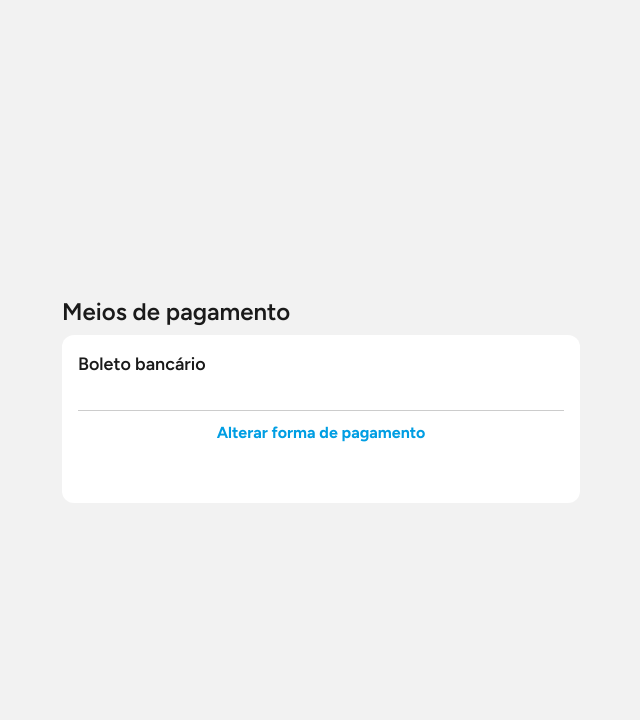
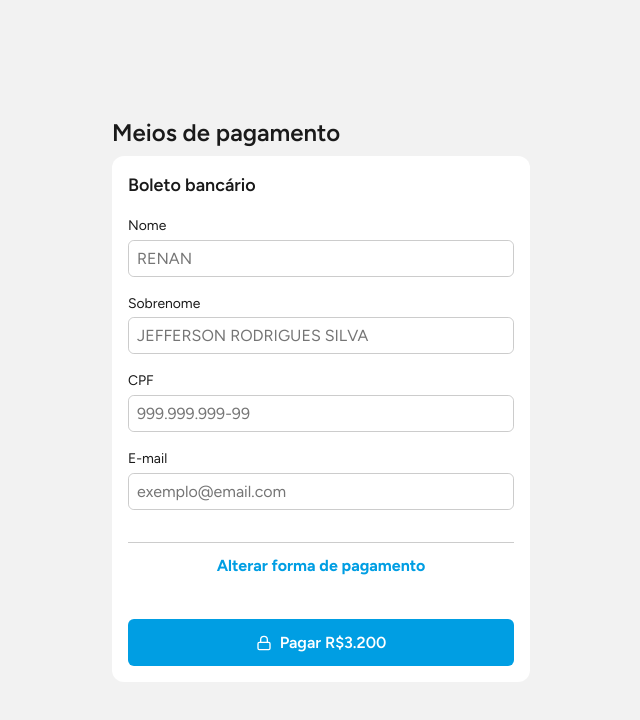
Before and after one commit to renanjefferson/frontend_mercado_pago_challenge, a React (Vite) app: page / in a window 1280 px wide. Both pictures are taken after a click on the button "Boleto Bancário". Shown: the top 720 px of the page, without its empty margins (319-959 px from the left). Built offline with nearby package versions, Linux system fonts and the light colour scheme.

Commit message:
feat: Designing the Bar Code form

```diff
--- a/src/components/BarCodeForm/index.tsx
+++ b/src/components/BarCodeForm/index.tsx
@@ -1,20 +1,113 @@
+import { FiLock } from 'react-icons/fi';
+import { SubmitHandler, useForm } from 'react-hook-form';
+import { yupResolver } from '@hookform/resolvers/yup';
+import * as yup from 'yup';
 import Button from '../Button';
+import Input from '../Input';
+import { IBarCodeForm } from '../../types/Forms';
 import * as S from './styles';
-
-interface BarCodeFormProps {
+interface IBarCodeFormProps {
   paymentType: (type: string) => void;
 }
 
-const BarCodeForm: React.FC<BarCodeFormProps> = ({ paymentType }) => {
+const schema = yup.object().shape({
+  firstName: yup.string().required('Nome é obrigatório'),
+  lastName: yup.string().required('Sobrenome é obrigatório'),
+  identificationNumber: yup.string().required('Dado obrigatório'),
+  email: yup.string().required('E-mail é obrigatório'),
+});
+
+const BarCodeForm: React.FC<IBarCodeFormProps> = ({ paymentType }) => {
+  const {
+    register,
+    handleSubmit,
+    formState: { errors },
+  } = useForm<IBarCodeForm>({
+    resolver: yupResolver(schema),
+  });
+
+  const onSubmit: SubmitHandler<IBarCodeForm> = async (data) => {
+    // TODO - Type Request
+    // {
+    //   transaction_amount: 3200,
+    //   description: 'Apple Watch Series 8 GPS',
+    //   payment_method_id: 'bolbradesco',
+    //   payer: {
+    //     email: data.email,
+    //     first_name: data.firstName,
+    //     last_name: data.lastName,
+    //     identification: {
+    //       type: 'CPF',
+    //       number: data.identificationNumber,
+    //     },
+    //   }
+    // }
+    try {
+      console.log(data);
+    } catch (error) {
+      console.log(error);
+    }
+  };
+
   return (
     <S.Container>
-      <S.Title>Boleto bancário</S.Title>
-
-      <S.ChangePaymentMethod>
-        <Button isFullWidth onClick={() => paymentType('payment-method')}>
-          <span>Alterar forma de pagamento</span>
+      <S.Form onSubmit={handleSubmit(onSubmit)}>
+        <S.Title>Boleto bancário</S.Title>
+        <S.Wide>
+          <S.Label htmlFor="firstName">Nome</S.Label>
+          <Input
+            id="firstName"
+            placeholder="RENAN"
+            autoComplete="off"
+            isFullWidth
+            {...register('firstName')}
+            error={errors.firstName}
+          />
+        </S.Wide>
+        <S.Wide>
+          <S.Label htmlFor="lastName">Sobrenome</S.Label>
+          <Input
+            id="lastName"
+            placeholder="JEFFERSON RODRIGUES SILVA"
+            autoComplete="off"
+            isFullWidth
+            {...register('lastName')}
+            error={errors.lastName}
+          />
+        </S.Wide>
+        <S.Wide>
+          <S.Label htmlFor="identificationNumber">CPF</S.Label>
+          <Input
+            type={'tel'}
+            id="identificationNumber"
+            placeholder="999.999.999-99"
+            isFullWidth
+            {...register('identificationNumber')}
+            error={errors.identificationNumber}
+            mask={'identificationNumber'}
+          />
+        </S.Wide>
+        <S.Wide>
+          <S.Label htmlFor="email">E-mail</S.Label>
+          <Input
+            type={'email'}
+            id="email"
+            isFullWidth
+            placeholder="exemplo@email.com"
+            {...register('email')}
+            error={errors.email}
+          />
+        </S.Wide>
+        <S.ChangePaymentMethod>
+          <Button isFullWidth onClick={() => paymentType('payment-method')}>
+            <span>Alterar forma de pagamento</span>
+          </Button>
+        </S.ChangePaymentMethod>
+        <Button isFullWidth type="submit">
+          <FiLock />
+          <span>Pagar R$3.200</span>
         </Button>
-      </S.ChangePaymentMethod>
+      </S.Form>
     </S.Container>
   );
 };
--- a/src/components/BarCodeForm/styles.ts
+++ b/src/components/BarCodeForm/styles.ts
@@ -1,4 +1,5 @@
 import styled from 'styled-components';
+import { shade } from 'polished';
 
 export const Container = styled.div`
   background-color: var(--color-greys-100);
@@ -10,9 +11,40 @@ export const Container = styled.div`
 export const Title = styled.h2`
   font-size: 1.12rem;
   font-weight: var(--font-weight-semibold);
-  margin: 0;
+  margin: 0;import { shade } from 'polished';
   margin-bottom: 1rem;
   max-width: 100%;
+  word-break: break-word;
+`;
+
+export const Form = styled.form`
+  & button[type='submit'] {
+    background-color: var(--primary-color);
+    color: var(--color-greys-100);
+    font-size: 1rem;
+    font-weight: var(--font-weight-semibold);
+    padding: 0.87rem 3rem;
+
+    &:hover {
+      background-color: ${shade(0.1, '#009EE3')};
+    }
+
+    & svg {
+      margin-right: 0.5rem;
+    }
+  }
+`;
+
+export const Wide = styled.div`
+  margin-bottom: 1rem;
+`;
+
+export const Label = styled.label`
+  display: block;
+  cursor: pointer;
+  font-size: 0.87rem;
+  font-weight: var(--font-weight-regular);
+  margin-bottom: 0.25rem;
   word-break: break-word;
 `;
 
--- a/src/components/CardForm/index.tsx
+++ b/src/components/CreditCardForm/index.tsx
@@ -3,13 +3,13 @@ import { FiLock } from 'react-icons/fi';
 import { SubmitHandler, useForm } from 'react-hook-form';
 import { yupResolver } from '@hookform/resolvers/yup';
 import * as yup from 'yup';
-import axios from 'axios';
 import Button from '../Button';
 import Input from '../Input';
-import { CreditCardForm } from '../../types/Forms';
+import { ICreditCardForm } from '../../types/Forms';
 import { PaymentSubmit } from '../../types/Payment';
 import * as S from './styles';
-interface CardFormProps {
+
+interface CreditCardFormProps {
   paymentType: (type: string) => void;
 }
 
@@ -23,7 +23,7 @@ const schema = yup.object().shape({
   cardholderEmail: yup.string().required('Dado obrigatório'),
 });
 
-const CardForm: React.FC<CardFormProps> = ({ paymentType }) => {
+const CreditCardForm: React.FC<CreditCardFormProps> = ({ paymentType }) => {
   //@ts-ignore
   const MP = new window.MercadoPago(import.meta.env.VITE_MP_TEST_PUBLIC_KEY, {
     locale: 'pt-BR',
@@ -34,16 +34,15 @@ const CardForm: React.FC<CardFormProps> = ({ paymentType }) => {
     register,
     handleSubmit,
     formState: { errors },
-  } = useForm<CreditCardForm>({
+  } = useForm<ICreditCardForm>({
     resolver: yupResolver(schema),
   });
 
-  const paymentSubmit: PaymentSubmit = async (data) => {
-    const response = await axios.post('http://localhost:5000/', data);
-    return response.data;
-  };
+  // const paymentSubmit: PaymentSubmit = async (data) => {
+  //   console.log(data)
+  // };
 
-  const onSubmit: SubmitHandler<CreditCardForm> = async (data) => {
+  const onSubmit: SubmitHandler<ICreditCardForm> = async (data) => {
     try {
       await MP.createCardToken(
         {
@@ -60,32 +59,31 @@ const CardForm: React.FC<CardFormProps> = ({ paymentType }) => {
         },
         (status: number, response: any) => {
           if (status === 200 || status === 201) {
-            paymentSubmit({
-              token: response.id,
-              payment_method_id: paymentMethodId,
-              transaction_amount: 3200,
-              description: 'Apple Watch Series 8 GPS',
-              installments: 1,
-              email: data.cardholderEmail,
-            })
-              .then((data: any) => {
-                const { status } = data;
-
-                if (status === 200) {
-                  // toast.success('Compra realizada com sucesso!')
-                  console.log('Compra realizada com sucesso!');
-                } else {
-                  //toast.error('Erro interno do servidor!')
-                  console.log('Erro interno do servidor!');
-                }
-              })
-              .catch(() => {
-                //toast.error('Erro ao iniciar a compra!')
-                console.log('Erro ao inicar a compra!');
-              })
-              .finally(function () {
-                MP.clearSession();
-              });
+            // paymentSubmit({
+            //   token: response.id,
+            //   payment_method_id: paymentMethodId,
+            //   transaction_amount: 3200,
+            //   description: 'Apple Watch Series 8 GPS',
+            //   installments: 1,
+            //   email: data.cardholderEmail,
+            // })
+            //   .then((data: any) => {
+            //     const { status } = data;
+            //     if (status === 200) {
+            //       // toast.success('Compra realizada com sucesso!')
+            //       console.log('Compra realizada com sucesso!');
+            //     } else {
+            //       //toast.error('Erro interno do servidor!')
+            //       console.log('Erro interno do servidor!');
+            //     }
+            //   })
+            //   .catch(() => {
+            //     //toast.error('Erro ao iniciar a compra!')
+            //     console.log('Erro ao inicar a compra!');
+            //   })
+            //   .finally(function () {
+            //     MP.clearSession();
+            //   });
           } else if (status === 423) {
             // toast.error('Espere um momento e tente novamente.');
             console.log('Espere um momento e tente novamente.');
@@ -226,4 +224,4 @@ const CardForm: React.FC<CardFormProps> = ({ paymentType }) => {
   );
 };
 
-export default CardForm;
+export default CreditCardForm;
--- a/src/components/Input/styles.ts
+++ b/src/components/Input/styles.ts
@@ -7,7 +7,6 @@ export const Container = styled.div`
   border-radius: 0.37rem;
   display: flex;
   gap: 0.5rem;
-  padding: 0.2rem 0;
 
   & img {
     margin-right: 0.5rem;
@@ -22,10 +21,10 @@ export const Input = styled.input<InputProps>`
   padding: 0.5rem;
   width: ${({ isFullWidth }) => (isFullWidth ? '100%' : 'initial')};
 
-  &:focus {
+  /* &:focus {
     box-shadow: var(--color-greys-100) 0px 0px 0px 2px,
       var(--color-greys-700) 0px 0px 0px 4px;
-  }
+  } */
 
   ${(props) =>
     props.error &&
--- a/src/pages/Checkout/index.tsx
+++ b/src/pages/Checkout/index.tsx
@@ -1,6 +1,6 @@
 import { useState } from 'react';
 import BarCodeForm from '../../components/BarCodeForm';
-import CardForm from '../../components/CardForm';
+import CreditCardForm from '../../components/CreditCardForm';
 import Payment from '../../components/Payment';
 import * as S from './styles';
 
@@ -20,7 +20,7 @@ const Checkout: React.FC = () => {
           <Payment paymentType={selectPaymentType} />
         )}
         {paymentType === 'cardToken' && (
-          <CardForm paymentType={selectPaymentType} />
+          <CreditCardForm paymentType={selectPaymentType} />
         )}
         {paymentType === 'bolbradesco' && (
           <BarCodeForm paymentType={selectPaymentType} />
--- a/src/pages/Checkout/styles.ts
+++ b/src/pages/Checkout/styles.ts
@@ -11,7 +11,7 @@ export const Container = styled.div`
 export const Content = styled.div`
   margin: 0 auto;
   padding: 0 1rem;
-  max-width: 550px;
+  max-width: 450px;
   width: 100%;
 `;
 
```
Also changed, not shown: src/services/api.ts (added, +7 -0 lines), src/types/Forms/index.ts (+9 -2 lines), src/components/CreditCardForm/styles.ts (renamed from src/components/CardForm/styles.ts).
